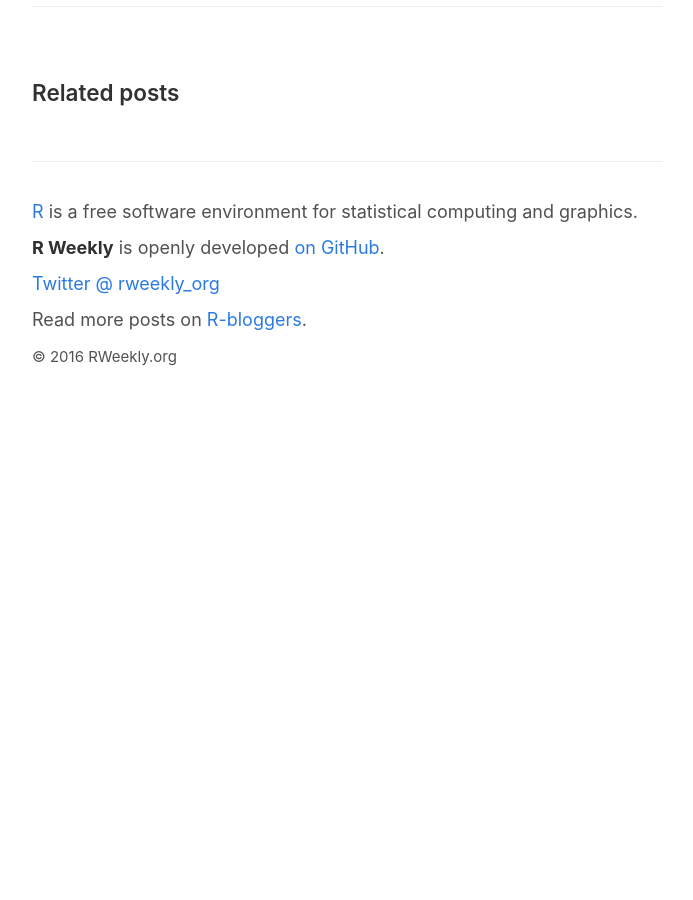
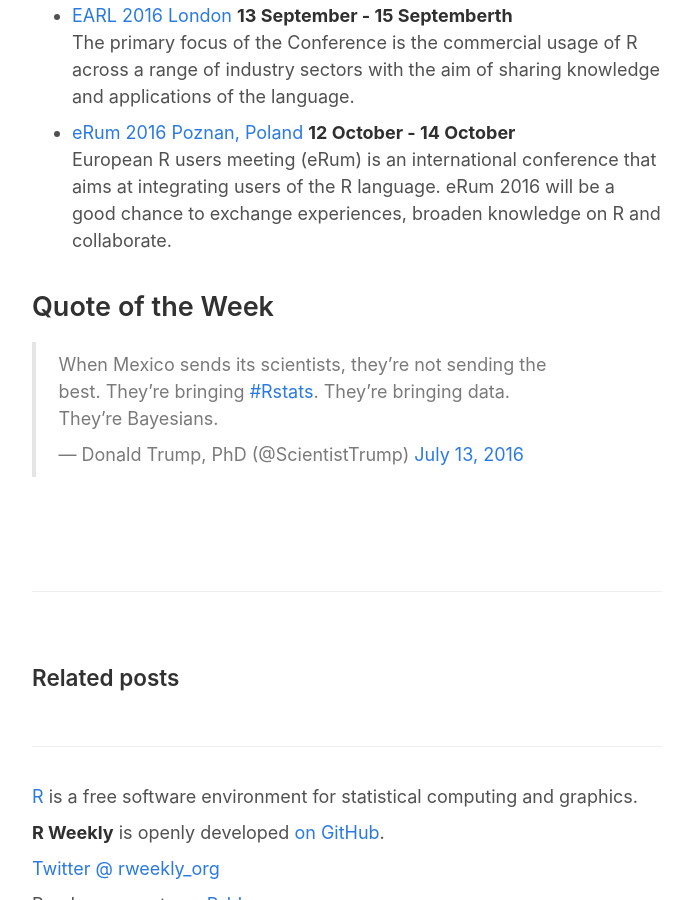
Before and after one commit to rweekly/rweekly.org, a Jekyll site: the page built from draft.md, in a window 1280 px wide and 900 px high, scrolled down 3604 px. Shown: the whole window, without its empty margins (293-986 px from the left). Built offline with Jekyll 4.4.1, drawn with Linux system fonts in a browser that asks for light colours; comment, search, counter and statistics services are not loaded; before the commit the page ends 4009 px from its top, so only the background shows below that; some of the changed lines change nothing that is shown; some of the changed text lies outside the part shown.

Commit message:
Draft: issue 8

```diff
--- a/draft.md
+++ b/draft.md
@@ -53,6 +53,12 @@
 
 + [Day Drinking with R: My first R package on CRAN](https://jasdumas.github.io/2016-07-15-day-drinking-with-R/)
 
++ [Pokemon: visualize 'em all!](http://jkunst.com/r/pokemon-visualize-em-all/)
+
+![Pokemon: visualize 'em all!](https://pbs.twimg.com/media/CnQ3PsxWAAAJcE7.jpg:large)
+
++ [Airbnb Data Analysis Using R](http://www.slideshare.net/aymansiraj/airbnb-data-analysis-using-r)
+
 #### R in Organization
 
 + [How R is used at Microsoft](http://blog.revolutionanalytics.com/2016/07/r-at-microsoft-user-2016.html)
@@ -107,5 +113,6 @@
 
 ## Quote of the Week
 
+<blockquote class="twitter-tweet" data-lang="en"><p lang="en" dir="ltr">When Mexico sends its scientists, they’re not sending the best. They’re bringing <a href="https://twitter.com/hashtag/Rstats?src=hash">#Rstats</a>. They’re bringing data. They’re Bayesians.</p>&mdash; Donald Trump, PhD (@ScientistTrump) <a href="https://twitter.com/ScientistTrump/status/753186026391277568">July 13, 2016</a></blockquote>
 
 <p><small id="page_view">&nbsp;</small></p>
```
